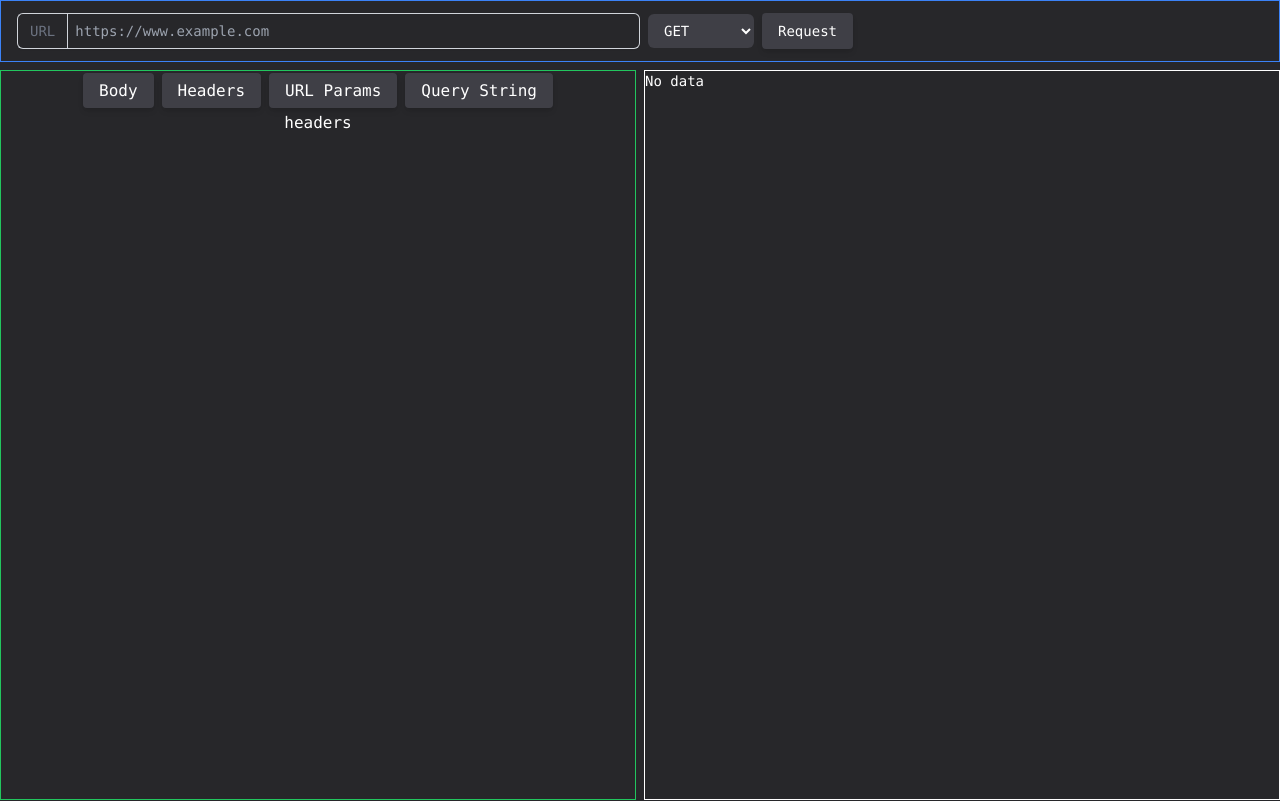
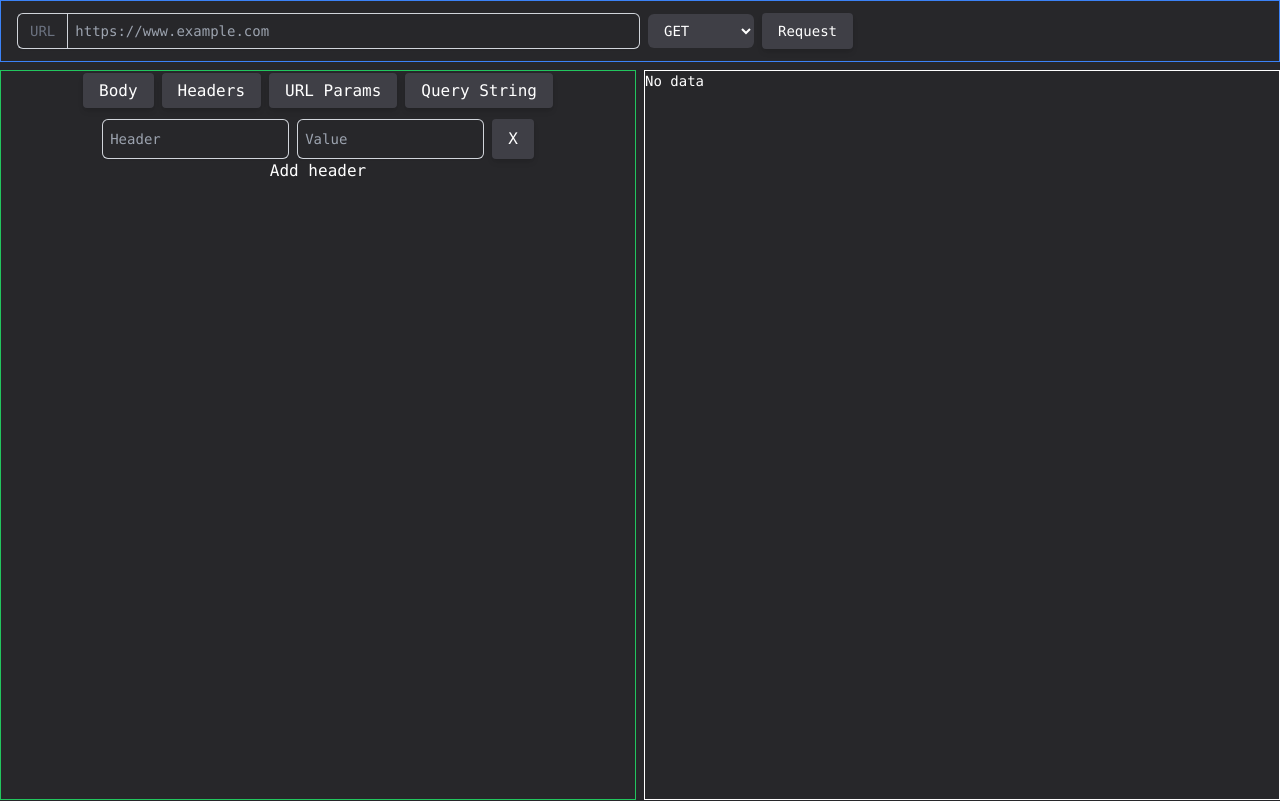
Before and after one commit to nsdeschenes/seeking, a SvelteKit app: page /headers in a window 1280 px wide. Built offline with nearby package versions, Linux system fonts and the light colour scheme.

Commit message:
switch headers to be a map for that sweet sweet performance

```diff
--- a/src/components/TopBar/TopBar.svelte
+++ b/src/components/TopBar/TopBar.svelte
@@ -3,7 +3,7 @@
 
   import { options } from '@/stores';
 
-  export let makeRequest
+  export let makeRequest;
   export let url = '';
 
   let method: 'GET' | 'POST' = 'GET';
@@ -19,9 +19,6 @@
       bind:value={url}
       on:input={() => {
         options.update((data) => ({ ...data, url }));
-      }}
-      on:invalid={() => {
-        console.debug('invalid');
       }}
       type="url"
       name="request-url"
@@ -43,6 +40,7 @@
   </select>
   <button
     on:click={() => {
+      console.debug($options);
       $makeRequest.mutate({ url, method });
     }}
     class="rounded bg-zinc-700 px-4 py-2 font-mono text-white shadow-md hover:cursor-pointer hover:bg-zinc-500 active:bg-zinc-600 sm:text-sm"
--- a/src/routes/+page.svelte
+++ b/src/routes/+page.svelte
@@ -2,6 +2,8 @@
   import { options } from '@/stores';
   $: url = $options.url;
   $: method = $options.method;
+  $: headers = $options.headers;
+
 </script>
 
 <p>body:</p>
--- a/src/routes/headers/+page.svelte
+++ b/src/routes/headers/+page.svelte
@@ -1 +1,59 @@
-<p>headers</p>
+<script lang="ts">
+  import { options } from '@/stores';
+
+  $: headerMap = $options.headers;
+  $: headers = Array.from(headerMap.entries());
+</script>
+
+<div class="mt-2 flex flex-col gap-2">
+  {#each headers as [mapKey, { key, value }], index}
+    <div class="flex gap-2">
+      <input
+        bind:value={key}
+        on:input={() => {
+          headerMap.set(mapKey, { key, value });
+          options.update((data) => data);
+        }}
+        type="text"
+        name={`header-key-${mapKey}`}
+        id={`header-key-${mapKey}`}
+        class="block w-full rounded-md border-0 bg-transparent py-1.5 pl-2 shadow-sm ring-1 ring-inset ring-gray-300 placeholder:text-gray-400 focus:ring-2 focus:ring-inset focus:ring-indigo-600 sm:text-sm sm:leading-6"
+        placeholder="Header"
+      />
+      <input
+        bind:value
+        on:input={() => {
+          headerMap.set(mapKey, { key, value });
+          options.update((data) => data);
+        }}
+        type="text"
+        name={`header-key-${mapKey}`}
+        id={`header-value-${mapKey}`}
+        class="block w-full rounded-md border-0 bg-transparent py-1.5 pl-2 shadow-sm ring-1 ring-inset ring-gray-300 placeholder:text-gray-400 focus:ring-2 focus:ring-inset focus:ring-indigo-600 sm:text-sm sm:leading-6"
+        placeholder="Value"
+      />
+      <button
+        on:click={() => {
+          if (index === 0 && headers.length === 1) {
+            headerMap.set(0, { key: '', value: '' });
+            options.update((data) => data);
+            return;
+          }
+          headerMap.delete(mapKey);
+          options.update((data) => data);
+        }}
+        class="rounded bg-zinc-700 px-4 py-2 font-mono shadow-md hover:cursor-pointer hover:bg-zinc-500 active:bg-zinc-600"
+      >
+        X
+      </button>
+    </div>
+  {/each}
+</div>
+<button
+  on:click={() => {
+    headerMap.set(headerMap.size, { key: '', value: '' });
+    options.update((data) => data);
+  }}
+>
+  Add header</button
+>
--- a/src/stores/options.ts
+++ b/src/stores/options.ts
@@ -1,10 +1,19 @@
 import { writable } from 'svelte/store';
 
+interface Options {
+  url: string;
+  method: 'GET' | 'POST';
+  headers: Map<number, { key: string; value: string }>;
+}
+
 const createOptions = () => {
-  return writable({
+  const store =  writable<Options>({
     url: '',
     method: 'GET',
+    headers: new Map([[0, { key: '', value: '' }]]),
   });
+
+  return store
 };
 
 export const options = createOptions();
```
